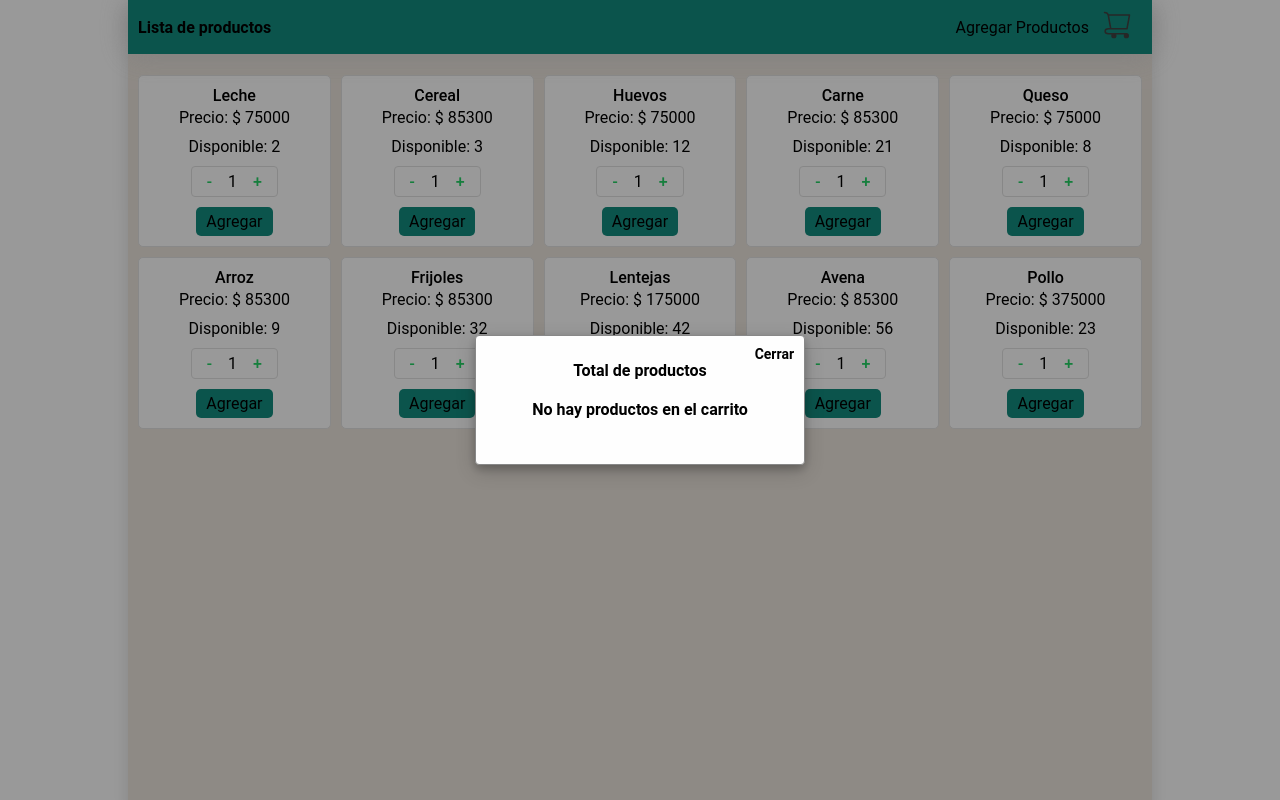
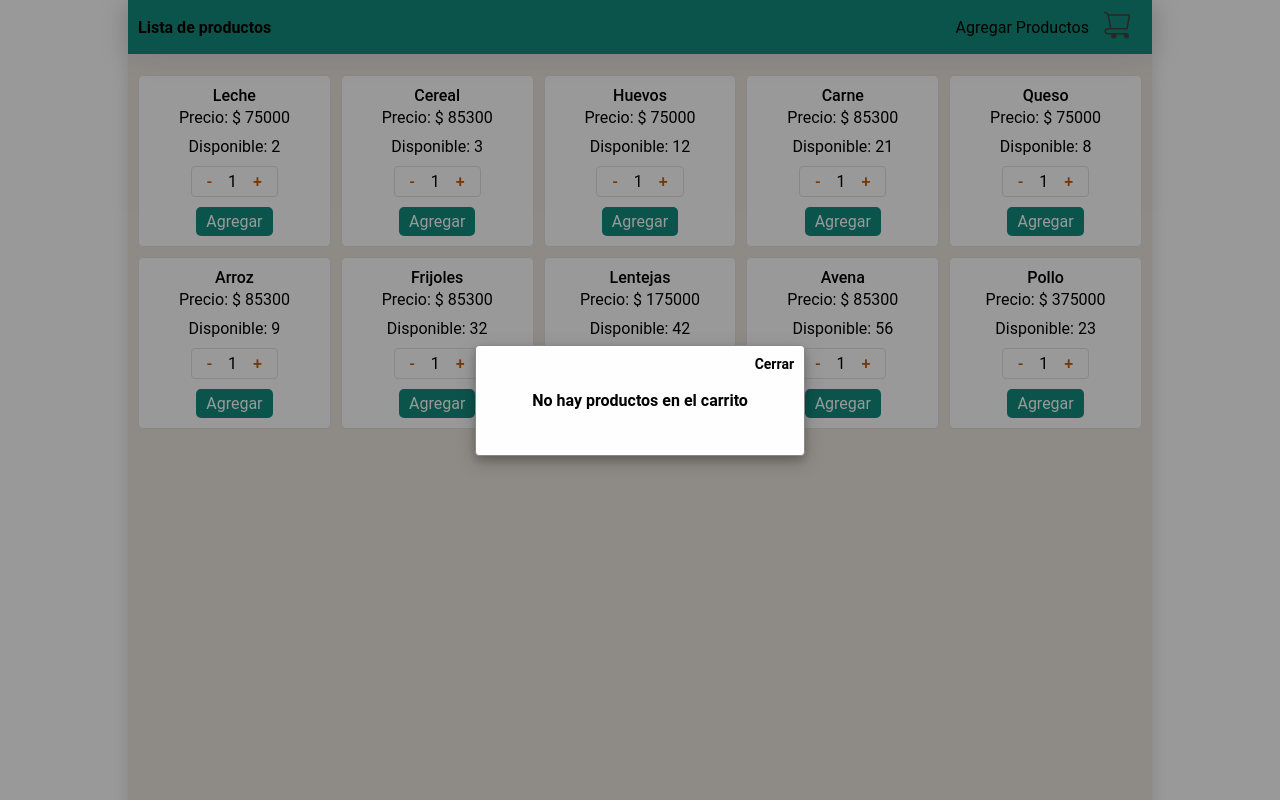
Before and after one commit to andybaronp/challengn5, a React (Create React App) app: page / in a window 1280 px wide. Both pictures are taken after a click on the icon 1117 px from the left and 25 px from the top of the page. Built offline with nearby package versions, Linux system fonts and the light colour scheme.

Commit message:
Fixed CartContext

```diff
--- a/package.json
+++ b/package.json
@@ -8,6 +8,7 @@
     "@testing-library/user-event": "^13.5.0",
     "react": "^18.2.0",
     "react-dom": "^18.2.0",
+    "react-hot-toast": "^2.4.0",
     "react-scripts": "5.0.1",
     "sass": "^1.55.0",
     "web-vitals": "^2.1.4"
--- a/src/App.js
+++ b/src/App.js
@@ -5,11 +5,11 @@ import { ProductsProvider } from "./context/Products";
 
 function App() {
   return (
-    <ProductsProvider>
     <CartProvider>
+      <ProductsProvider>
       <Home />
+    </ProductsProvider>
     </CartProvider>
-    </ProductsProvider>
 
 
   );
--- a/src/components/Cart/ModalCart.jsx
+++ b/src/components/Cart/ModalCart.jsx
@@ -1,5 +1,6 @@
 
 import { useContext, useState } from 'react'
+import toast, { Toaster } from 'react-hot-toast'
 import { CartContext } from '../../context/cart'
 import { ProductsContext } from '../../context/Products'
 import './styles.scss'
@@ -10,10 +11,12 @@ const ModalCart = ({ products, setCartOpen, }) => {
 
 
     const [isCartEmpty, setIsCartEmpty] = useState(false)
+
     const buyProductsFromCart = (products) => {
         buyProduct(products)
         emptyCart()
         setIsCartEmpty(true)
+        toast.success("Compra exitosa")
         setTimeout(() => {
             setCartOpen(false)
         }, 1500)
@@ -21,9 +24,10 @@ const ModalCart = ({ products, setCartOpen, }) => {
 
 
 
-    const total = cart.reduce((acu, at) => {
-        return acu + (at.amount * at.price)
+    const total = cart.reduce((acc, act) => {
+        return acc + (act.amount * act.price)
     }, 0)
+
 
 
 
@@ -34,7 +38,7 @@ const ModalCart = ({ products, setCartOpen, }) => {
             <div className="modalContent">
                 <span className="close" onClick={() => setCartOpen(false)} >Cerrar</span>
 
-                <h2 className="modalTitle"> {isCartEmpty ? '' : "Total de productos"} </h2>
+                <h2 className="modalTitle"> {products.length < 1 ? '' : "Total de productos"} </h2>
                 <div className="modalBio">
                     {products.length < 1 ?
                         (
@@ -53,7 +57,7 @@ const ModalCart = ({ products, setCartOpen, }) => {
                                         <p>{product.amount}   </p>
                                     </div>
                                     <div className="modalActions">
-                                        <button className='modalButtons' onClick={() => removeProductIncart(product)}>Eliminar</button>
+                                        <button className='modalButtonDelete' onClick={() => removeProductIncart(product)}>Eliminar</button>
                                         <p>$ {product.price * product.amount}   </p>
                                     </div>
 
@@ -64,12 +68,19 @@ const ModalCart = ({ products, setCartOpen, }) => {
                             <div className="modalTotal">
 
                                 <p >Total: $ {total}</p>
-                                <button className='modalButtons' onClick={() => buyProductsFromCart(products)}>Comprar</button>
+                                <div className='modalButton'>
+
+                                    <button className='modalButtonDelete' onClick={() => emptyCart()}>Vaciar carrito</button>
+                                    <button className='modalButtonBuy' onClick={() => buyProductsFromCart(products)}>Comprar</button>
+                                </div>
                             </div>
                         </>
                     }
                 </div>
             </div>
+            < Toaster
+                position="top-center"
+            />
         </div >
 
     )
--- a/src/components/Cart/styles.scss
+++ b/src/components/Cart/styles.scss
@@ -67,9 +67,10 @@
             animation-fill-mode: forwards;
 
             .modalTotal {
-                margin-top: 20px;
+                margin-top: 2px;
                 text-align: center;
                 font-weight: 500;
+
             }
 
             .modalBody {
@@ -82,10 +83,12 @@
                     display: flex;
                     justify-content: space-between;
                 }
- .modalProducts {
-     font-weight: 500;
-     margin-bottom: 5px;
- }
+
+                .modalProducts {
+                    font-weight: 500;
+                    margin-bottom: 5px;
+                }
+
                 .messageModal {
                     text-align: center;
                 }
@@ -93,13 +96,29 @@
             }
         }
 
-        .modalButtons {
-            padding: 4px 8px;
+        .modalButton {
+            display: flex;
+            justify-content: space-between;
+            margin-top: 8px;
+
+        }
+
+        .modalButtonBuy {
+            padding: 3px 5px;
             background-color: #128c7e;
+            cursor: pointer;
+            color: #fff;
+        }
+
+        .modalButtonDelete {
+            background-color: rgba(228, 15, 0, 0.726);
+            cursor: pointer;
+            padding: 3px 5px;
+            color: #fff;
         }
 
         .modalButtons:hover {
-            background-color:#075e54;
+            background-color: #075e54;
         }
     }
 
--- a/src/components/Products/ProductActions.jsx
+++ b/src/components/Products/ProductActions.jsx
@@ -1,31 +1,32 @@
+import toast from 'react-hot-toast'
 import './styles.scss'
 
-const ProductActions = ({ amountItems, setAmountItems, }) => {
+const ProductActions = ({ amountItems, setAmountItems, maxValue, products, id }) => {
 
+    const upAmount = (value) => {
 
-    const upAmount = (tipe) => {
+        if (value === -1) {
+            if (amountItems === 1) return
+            return setAmountItems(amountItems - 1)
+        }
 
-        switch (tipe) {
-            case 'up':
-                setAmountItems(amountItems + 1)
-                break;
-            case 'down':
-                setAmountItems(amountItems => amountItems - 1)
-                break;
-            default:
-                return
+        if (amountItems >= maxValue) {
+            toast.error("Cantidad no disponible")
+            return;
         }
+        setAmountItems(amountItems + 1)
     }
 
     return (
-        <>
+
             <div className='productActions' >
-                <button onClick={() => upAmount('down')}>-</button>
+            <button onClick={() => upAmount(-1)}>-</button>
                 <p>{amountItems}</p>
-                <button onClick={() => upAmount('up')}>+</button>
+            <button onClick={() => upAmount(+1)}>+</button>
             </div>
 
-        </>
+
     )
+
 }
 export default ProductActions
--- /dev/null
+++ b/src/components/Products/ProductCart.jsx
@@ -0,0 +1,28 @@
+import { useContext, useState } from "react"
+import toast from "react-hot-toast"
+import { CartContext } from "../../context/cart"
+import ProductActions from "./ProductActions"
+
+const ProductCart = ({ product }) => {
+    const [amountItems, setAmountItems] = useState(1)
+    const { addProductToCart } = useContext(CartContext)
+
+    const addProducts = (product, amount) => {
+        if (amountItems > amount) {
+            toast.error("Cantidad no disponible")
+            return
+        }
+        addProductToCart(product, amountItems)
+    }
+    return (
+        <article className='product' key={product.id}>
+            <div className='productDescription'>
+                <p className='productName'>{product.name} </p>  <p>Precio: $ {product.price}</p>
+            </div>
+            <div>Disponible: {product.amount}</div>
+            <ProductActions amountItems={amountItems} setAmountItems={setAmountItems} maxValue={product.amount} />
+            <button onClick={() => addProducts(product, product.amount)}>Agregar</button>
+        </article>
+    )
+}
+export default ProductCart
--- a/src/components/Products/index.jsx
+++ b/src/components/Products/index.jsx
@@ -1,39 +1,25 @@
 import './styles.scss'
-// import productos from '../../DB/data.json'
-import ProductActions from './ProductActions'
-import { useContext, useState } from 'react'
-import { CartContext } from '../../context/cart'
+import { useContext } from 'react'
 import { ProductsContext } from '../../context/Products'
-import ModalCart from '../Cart/ModalCart'
+import { Toaster } from 'react-hot-toast'
+import ProductCart from './ProductCart'
 
 
 const Prodcuts = () => {
-    const { addProductToCart } = useContext(CartContext)
     const { products } = useContext(ProductsContext)
-    const [amountItems, setAmountItems] = useState(1)
 
-    const addProducts = (product, amount) => {
-        if (amountItems > amount) {
 
-            <ModalCart />
-            return
-        }
-        addProductToCart(product, amountItems)
-    }
     return (
         <div className="products">
+            < Toaster
+                position="top-center"
 
+            />
             {
-                products.map((product) => (
-                    <article className='product' key={product.id}>
-                        <div className='productDescription'>
-                            <p className='productName'>{product.name} </p>  <p>Precio: $ {product.price}</p>
-                        </div>
-                        <div>Disponible: {product.amount}</div>
-                        <ProductActions amountItems={amountItems} setAmountItems={setAmountItems} />
-                        <button onClick={() => addProducts(product, product.amount)}>Agregar</button>
-                    </article>
-                ))
+                products.filter(item => item.amount > 0).map((product) => (
+                    < ProductCart product={product} key={product.id} />
+                )
+                )
             }
         </div>
     )
--- a/src/components/Products/styles.scss
+++ b/src/components/Products/styles.scss
@@ -30,6 +30,7 @@
             padding: 5px 10px;
             cursor: pointer;
             background-color:#128c7e;
+            color: #fff;
         }
 
         button:hover {
@@ -57,7 +58,7 @@
 
             button {
                 background: none;
-                color: #25d366;
+                color:  #c55a03;
                 font-weight: 500;
             }
             .productAmount{
--- a/src/context/cart/CartProvider.jsx
+++ b/src/context/cart/CartProvider.jsx
@@ -1,6 +1,4 @@
 import { useEffect, useReducer } from 'react'
-
-
 import { CartContext, cartReducer } from './'
 
 
@@ -19,6 +17,7 @@ export const CartProvider = ({ children }) => {
         try {
 
             const cartInLocalStorage = localStorage.getItem('cart')
+
             let cartInit = cartInLocalStorage ? JSON.parse(localStorage.getItem('cart')) : []
             dispatch({ type: '[Cart] - LoadCart from storage ', payload: cartInit })
         } catch (error) {
@@ -31,11 +30,11 @@ export const CartProvider = ({ children }) => {
 
     //Set
     useEffect(() => {
-        if (state.cart.length > 0) {
 
+        if (state.cart.length >= 0) {
             localStorage.setItem('cart', JSON.stringify(state.cart))
+
         }
-
 
     }, [state.cart])
 
@@ -48,9 +47,7 @@ export const CartProvider = ({ children }) => {
         if (!productsInCart) {
             return dispatch({
                 type: '[Cart] - Update products in cart ', payload: [...state.cart, {
-                    name: product.name,
-                    id: product.id,
-                    price: product.price,
+                    ...product,
                     amount: amountAdd
                 },]
             })
@@ -71,13 +68,15 @@ export const CartProvider = ({ children }) => {
 
 
     const removeProductIncart = (itemCart) => {
+        console.log(itemCart);
+        const newcart = state.cart.filter(product => product.id !== itemCart.id)
 
-
-        dispatch({ type: '[Cart] - Remove product in cart ', payload: itemCart })
+        dispatch({ type: '[Cart] - Remove product in cart ', payload: newcart })
 
     }
 
-    const emptyCart = () => {
+    const emptyCart = (i) => {
+        localStorage.setItem('cart', [])
         dispatch({ type: '[Cart] - Empty cart ' })
 
     }
--- a/src/context/cart/CartReducer.jsx
+++ b/src/context/cart/CartReducer.jsx
@@ -10,10 +10,13 @@ export const cartReducer = (state, action) => {
 
             }
         case '[Cart] - Remove product in cart ':
+
+
             return {
                 ...state,
-                cart: state.cart.filter(product => !(product.id === action.payload.id))
+                cart: action.payload
             }
+
         case '[Cart] - LoadCart from storage ':
             return {
                 ...state,
```
Also changed, not shown: 1 other file (tests, documents, lock files or other folders).
